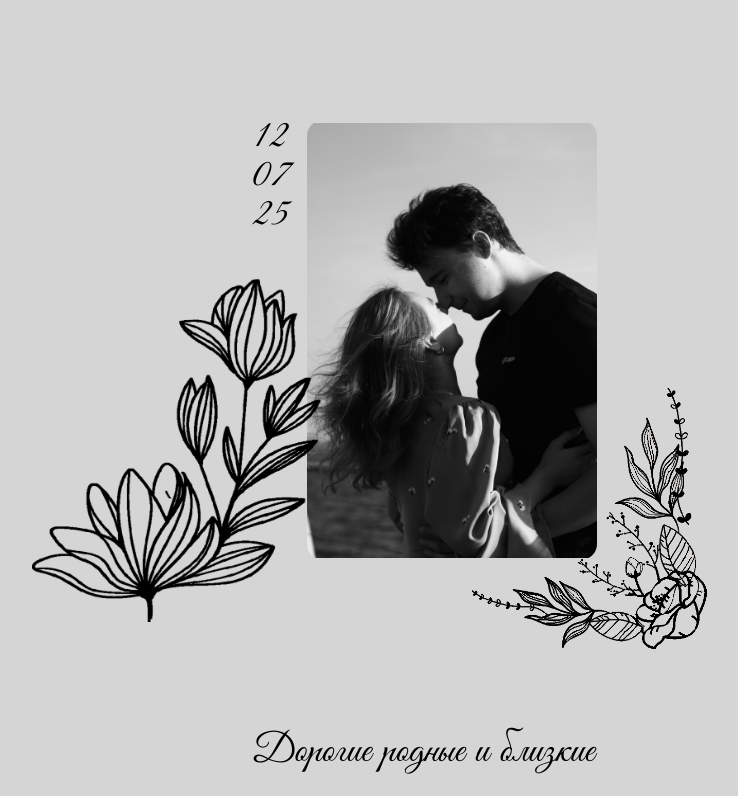
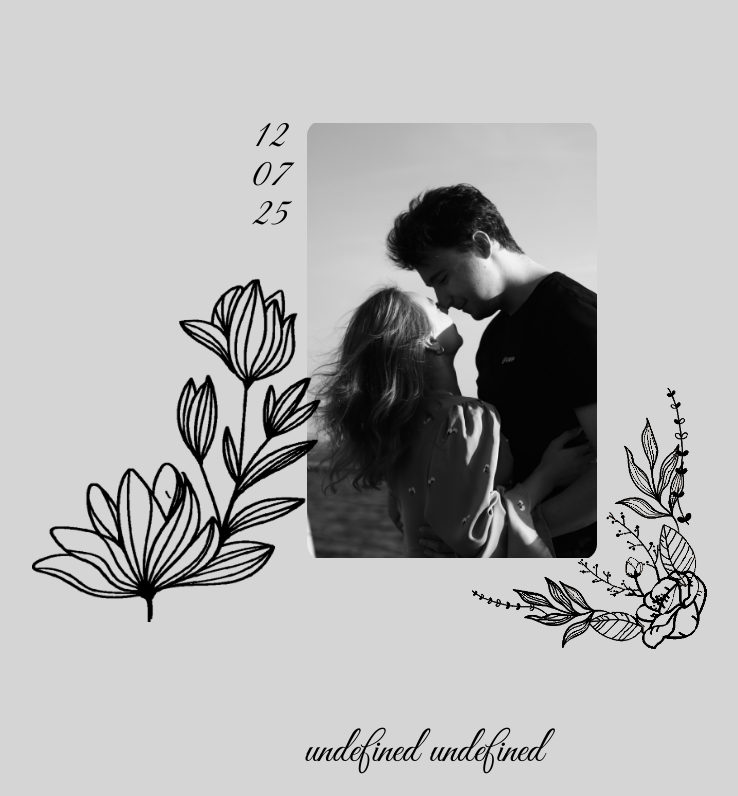
Before and after one commit to ilyaRozhkov/Wedding, a React (Create React App) app: page / in a window 1280 px wide. Shown: the top 796 px of the page, without its empty margins (216-954 px from the left). Built offline with nearby package versions, Linux system fonts and the light colour scheme.

Commit message:
Add files via upload

```diff
--- /dev/null
+++ b/src/common/user-name.ts
@@ -0,0 +1,87 @@
+export const user = {
+    '0JzQuNGF0LDQu9GR0LLQsCDQkNC70LjQvdCw': 'Алина Михалёва', //+
+    '0JHRg9Cz0YDQvtCyINCQ0LvQtdC60YHQsNC90LTRgA==': 'Александр Бугров',//+
+    '0JjQstCw0L3RjtGC0LjQvSDQktC40LrRgtC+0YA=': 'Виктор Иванютин',//+
+    '0KLQtdC70Y7Rh9C10L3QutC+0LLQsCDQrtC70Y8=':'Юля Телюченкова',//+
+    '0JDQvdCw0YHRgtCw0YHQuNGPINCY0LLQsNC90L7QstCw': 'Иванова Анастасия',//+
+    '0JDQvdGC0L7QvSDQk9Cw0LvQutC40L0=': 'Антон Галкин',//+
+    '0JLQuNC60YLQvtGAINCf0LjRidC40Lo=': 'Виктор Пищик',//+
+    '0JLQtdGA0LAg0J/Qu9C+0YLQvdC40LrQvtCy0LA=': 'Вера Плотникова',//+
+    '0K/RgNC+0YHQu9Cw0LLQsCDQr9C60YPQsdC10YY=':'Ярослава Якубец',//+
+    '0JDRgNGC0ZHQvCDQm9C10LLRiNC10L3QvtC6':'Артём Левшенок',
+    '0K7Qu9C40Y8g0JvQtdCy0YjQtdC90L7Qug==':'Юлия Левшенок',
+    '0JDRhNC+0L3QuNC90LAg0KDQtdC90LDRgtCw':'Рената Афонина',//+
+    '0JDRhNC+0L3QuNC90LAg0JDQu9C40L3QsA==':'Алина Афонина',//+
+    '0J/QvtC/0L7QsiDQkNC90LTRgNC10Lk=':'Андрей Попов',
+    '0J3QsNGC0LDQu9GM0Y8g0JLQsNGB0LjQu9GM0LXQstC90LA=':'Наталья Васильевна',//+
+    '0K3QtNGD0LDRgNC0INCS0LjQutGC0L7RgNC+0LLQuNGH':'Эдуард Викторович и Елена ...',//+
+    '0JXQutCw0YLQtdGA0LjQvdCwINCV0LLQs9C10L3RjNC10LLQvdCw':'Екатерина Евгеньевна',//+
+    '0JLQu9Cw0LTQuNC80LjRgCDQkNC70LXQutGB0LDQvdC00YDQvtCy0LjRhw==':'Владимир Александрович и Маргарита Евгеньевна',//+
+    '0JXQstCz0LXQvdC40Lkg0JzQuNGF0LDQudC70L7QstC40Yc=':'Евгений Михайлович и Людмила Владимирована',//+
+    '0JDQu9C10LrRgdCw0L3QtNGAINCc0LjRhdCw0LnQu9C+0LLQuNGH':'Александр Михайлович и Раиса Петровна',//+
+    '0JvRjtCx0L7QstGMINCd0LjQutC+0LvQsNC10LLQvdCw':'Любовь Николаевна и Василий Васильевич',//+
+    '0JvRjtCx0L7QstGMINCQ0LvQtdC60YHQsNC90LTRgNC+0LLQvdCw':'Любовь Александровна',//+
+    '0KHQtdGA0LPQtdC5INCd0LjQutC+0LvQsNC10LLQuNGH':'Сергей Николаевич',//+
+    '0KLQsNGC0YzRj9C90LAg0JzQuNGF0LDQudC70L7QstC90LA=':'Татьяна Алексеевна и Валерий ...',//+
+    '0JPQsNC70LjQvdCwINCQ0LvQtdC60YHQsNC90LTRgNC+0LLQvdCw':'Галина Александровна',//+
+    '0JXQs9C+0YAg0KHQtdGA0LPQtdC10LLQuNGH':'Егор Сергеевич'//+
+
+}
+
+export const userText = {
+    '0JzQuNGF0LDQu9GR0LLQsCDQkNC70LjQvdCw': 'Уважаемая', //+
+    '0JHRg9Cz0YDQvtCyINCQ0LvQtdC60YHQsNC90LTRgA==': 'Уважаемый',//+
+    '0JjQstCw0L3RjtGC0LjQvSDQktC40LrRgtC+0YA=': 'Уважаемый',//+
+    '0KLQtdC70Y7Rh9C10L3QutC+0LLQsCDQrtC70Y8=':'Уважаемая',//+
+    '0JDQvdCw0YHRgtCw0YHQuNGPINCY0LLQsNC90L7QstCw': 'Уважаемая',//+
+    '0JDQvdGC0L7QvSDQk9Cw0LvQutC40L0=': 'Уважаемый',//+
+    '0JLQuNC60YLQvtGAINCf0LjRidC40Lo=': 'Уважаемый',//+
+    '0JLQtdGA0LAg0J/Qu9C+0YLQvdC40LrQvtCy0LA=': 'Уважаемая',//+
+    '0K/RgNC+0YHQu9Cw0LLQsCDQr9C60YPQsdC10YY=':'Уважаемая',//+
+    '0JDRgNGC0ZHQvCDQm9C10LLRiNC10L3QvtC6':'Уважаемый',
+    '0K7Qu9C40Y8g0JvQtdCy0YjQtdC90L7Qug==':'Уважаемая',
+    '0JDRhNC+0L3QuNC90LAg0KDQtdC90LDRgtCw':'Уважаемая',//+
+    '0JDRhNC+0L3QuNC90LAg0JDQu9C40L3QsA==':'Уважаемая',//+
+    '0J/QvtC/0L7QsiDQkNC90LTRgNC10Lk=':'Уважаемый',
+    '0J3QsNGC0LDQu9GM0Y8g0JLQsNGB0LjQu9GM0LXQstC90LA=':'Уважаемая',//+
+    '0K3QtNGD0LDRgNC0INCS0LjQutGC0L7RgNC+0LLQuNGH':'Уважаемые',//+
+    '0JXQutCw0YLQtdGA0LjQvdCwINCV0LLQs9C10L3RjNC10LLQvdCw':'Уважаемая',//+
+    '0JLQu9Cw0LTQuNC80LjRgCDQkNC70LXQutGB0LDQvdC00YDQvtCy0LjRhw==':'Уважаемые',//+
+    '0JXQstCz0LXQvdC40Lkg0JzQuNGF0LDQudC70L7QstC40Yc=':'Уважаемые',//+
+    '0JDQu9C10LrRgdCw0L3QtNGAINCc0LjRhdCw0LnQu9C+0LLQuNGH':'Уважаемые',//+
+    '0JvRjtCx0L7QstGMINCd0LjQutC+0LvQsNC10LLQvdCw':'Уважаемые',//+
+    '0JvRjtCx0L7QstGMINCQ0LvQtdC60YHQsNC90LTRgNC+0LLQvdCw':'Уважаемая',//+
+    '0KHQtdGA0LPQtdC5INCd0LjQutC+0LvQsNC10LLQuNGH':'Уважаемый',//+
+    '0KLQsNGC0YzRj9C90LAg0JzQuNGF0LDQudC70L7QstC90LA=':'Уважаемые',//+
+    '0JPQsNC70LjQvdCwINCQ0LvQtdC60YHQsNC90LTRgNC+0LLQvdCw':'Уважаемая',//+
+    '0JXQs9C+0YAg0KHQtdGA0LPQtdC10LLQuNGH':'Уважаемый'//+
+}
+
+export const userTitle = {
+    '0JzQuNGF0LDQu9GR0LLQsCDQkNC70LjQvdCw': 'Дорогая', //+
+    '0JHRg9Cz0YDQvtCyINCQ0LvQtdC60YHQsNC90LTRgA==': 'Дорогой',//+
+    '0JjQstCw0L3RjtGC0LjQvSDQktC40LrRgtC+0YA=': 'Дорогой',//+
+    '0KLQtdC70Y7Rh9C10L3QutC+0LLQsCDQrtC70Y8=':'Дорогая',//+
+    '0JDQvdCw0YHRgtCw0YHQuNGPINCY0LLQsNC90L7QstCw': 'Дорогая',//+
+    '0JDQvdGC0L7QvSDQk9Cw0LvQutC40L0=': 'Дорогой',//+
+    '0JLQuNC60YLQvtGAINCf0LjRidC40Lo=': 'Дорогой',//+
+    '0JLQtdGA0LAg0J/Qu9C+0YLQvdC40LrQvtCy0LA=': 'Дорогая',//+
+    '0K/RgNC+0YHQu9Cw0LLQsCDQr9C60YPQsdC10YY=':'Дорогая',//+
+    '0JDRgNGC0ZHQvCDQm9C10LLRiNC10L3QvtC6':'Дорогой',
+    '0K7Qu9C40Y8g0JvQtdCy0YjQtdC90L7Qug==':'Дорогая',
+    '0JDRhNC+0L3QuNC90LAg0KDQtdC90LDRgtCw':'Дорогая',//+
+    '0JDRhNC+0L3QuNC90LAg0JDQu9C40L3QsA==':'Дорогая',//+
+    '0J/QvtC/0L7QsiDQkNC90LTRgNC10Lk=':'Дорогой',
+    '0J3QsNGC0LDQu9GM0Y8g0JLQsNGB0LjQu9GM0LXQstC90LA=':'Дорогая',//+
+    '0K3QtNGD0LDRgNC0INCS0LjQutGC0L7RgNC+0LLQuNGH':'Дорогие',//+
+    '0JXQutCw0YLQtdGA0LjQvdCwINCV0LLQs9C10L3RjNC10LLQvdCw':'Дорогая',//+
+    '0JLQu9Cw0LTQuNC80LjRgCDQkNC70LXQutGB0LDQvdC00YDQvtCy0LjRhw==':'Дорогие',//+
+    '0JXQstCz0LXQvdC40Lkg0JzQuNGF0LDQudC70L7QstC40Yc=':'Дорогие',//+
+    '0JDQu9C10LrRgdCw0L3QtNGAINCc0LjRhdCw0LnQu9C+0LLQuNGH':'Дорогие',//+
+    '0JvRjtCx0L7QstGMINCd0LjQutC+0LvQsNC10LLQvdCw':'Дорогие',//+
+    '0JvRjtCx0L7QstGMINCQ0LvQtdC60YHQsNC90LTRgNC+0LLQvdCw':'Дорогая',//+
+    '0KHQtdGA0LPQtdC5INCd0LjQutC+0LvQsNC10LLQuNGH':'Дорогой',//+
+    '0KLQsNGC0YzRj9C90LAg0JzQuNGF0LDQudC70L7QstC90LA=':'Дорогие',//+
+    '0JPQsNC70LjQvdCwINCQ0LvQtdC60YHQsNC90LTRgNC+0LLQvdCw':'Дорогая',//+
+    '0JXQs9C+0YAg0KHQtdGA0LPQtdC10LLQuNGH':'Дорогой'//+
+}
--- a/src/components/form-component/form-component.jsx
+++ b/src/components/form-component/form-component.jsx
@@ -3,6 +3,7 @@ import axios from 'axios';
 import './form-component.css'
 import {motion} from "framer-motion";
 import { ToastContainer, toast  } from "react-toastify";
+import {user, userText} from '../../common/user-name.ts'
 const Msg = ({ data }) => {
     return (
       <div className="msg-container">
@@ -14,14 +15,6 @@ const Msg = ({ data }) => {
 
 
 
-const user = {
-    '0JzQuNGF0LDQu9GR0LLQsCDQkNC70LjQvdCw': 'Алина Михалёва',
-    '0JHRg9Cz0YDQvtCyINCQ0LvQtdC60YHQsNC90LTRgA==': 'Бугров Александр'
-}
-const userText = {
-        '0JzQuNGF0LDQu9GR0LLQsCDQkNC70LjQvdCw': 'Уважаемая',
-        '0JHRg9Cz0YDQvtCyINCQ0LvQtdC60YHQsNC90LTRgA==':'Уважаемый'
-}
 
 const animationStyle = {
     timeOutPagesHidden : {
--- a/src/components/secondlevel/secondLevel.css
+++ b/src/components/secondlevel/secondLevel.css
@@ -7,6 +7,7 @@
 .second-level-title{
     font-size: 40px;
     height: 45px;
+    display: inline-table;
 }
 .second-level-text{
     font-family: 'ViaodaLibre-Regular', sans-serif;
--- a/src/components/secondlevel/secondLevel.jsx
+++ b/src/components/secondlevel/secondLevel.jsx
@@ -1,7 +1,7 @@
 import './secondLevel.css'
 import React from 'react'
 import {motion} from "framer-motion";
-
+import {user, userTitle} from '../../common/user-name.ts'
 
 const animationStyle = {
     timeOutPagesHidden : {
@@ -17,12 +17,14 @@ const animationStyle = {
 
 
 export const SecondLevel = () =>{
-
+    let params = new URLSearchParams(document.location.search);
+    let par = params.get('key'); // 'key' – это имя целевого параметра
+    const str = `${userTitle[par]} ${user[par]}`
     return (
         <motion.div
         initial={'timeOutPagesHidden'}
         whileInView={'timeOutPagesVisible'}   viewport={{ once: true }} className='second-level-container'>
-            <motion.div custom={1} variants={animationStyle} className='second-level-title'>Дорогие родные и близкие</motion.div>
+            <motion.div custom={1} variants={animationStyle} className='second-level-title'>{str}</motion.div>
             <motion.div custom={2} variants={animationStyle} className='second-level-text'>Один день в этом году будет для нас особенным и мы хотим провести его в кругу близких и друзей.<br/> С большим удовольствием приглашаем вас на знаменательный праздник <br/> Нашу Свадьбу!</motion.div>
         </motion.div>
     )
```
